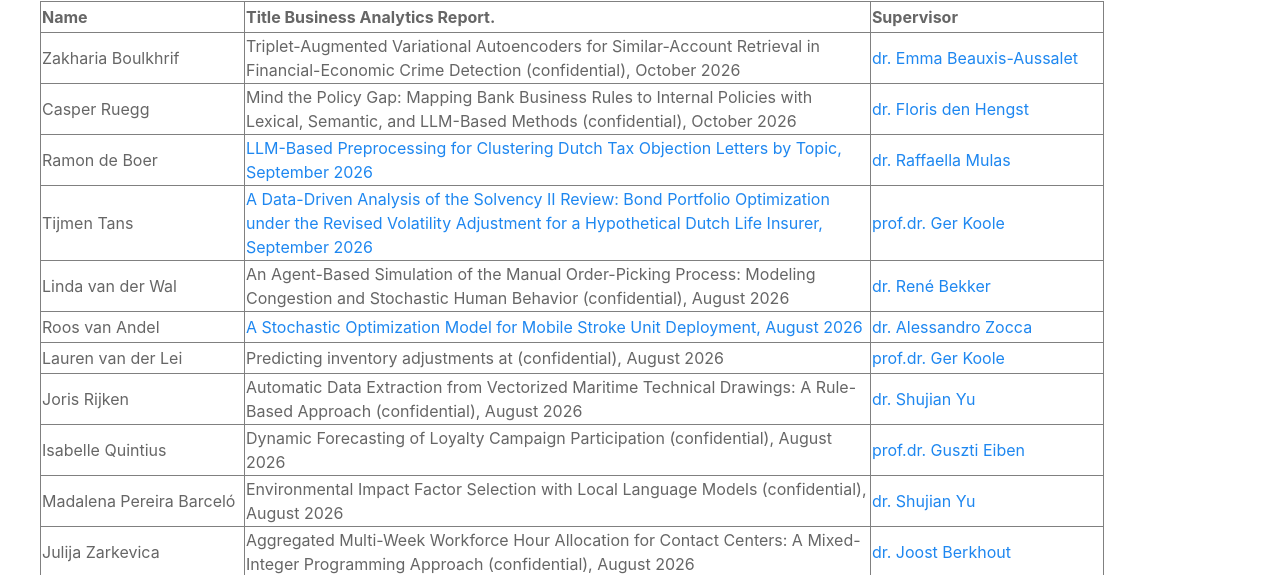
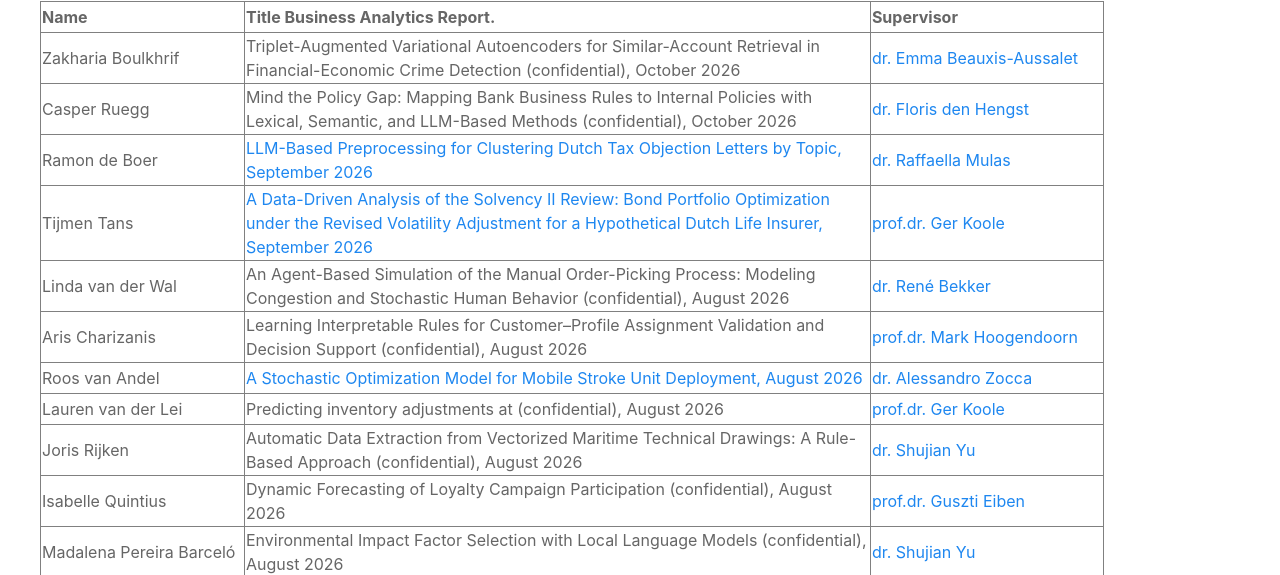
Before and after one commit to VU-Business-Analytics/internship-office, a plain HTML site: page reports_2017-present.html in a window 1280 px wide. Shown: the part 219-794 px from the top of the page. Drawn offline with Linux system fonts and the light colour scheme.

Commit message:
Update reports_2017-present.html

```diff
--- a/reports_2017-present.html
+++ b/reports_2017-present.html
@@ -90,6 +90,11 @@
                                 <td><a href="mailto:r.bekker@vu.nl">dr. René Bekker</a></td>
                             </tr>
                             <tr style="height: 31px;">
+                                <td>Aris Charizanis</td>
+                                <td>Learning Interpretable Rules for Customer–Profile Assignment Validation and Decision Support (confidential), August 2026</td>
+                                <td><a href="mailto:m.hoogendoorn@vu.nl">prof.dr. Mark Hoogendoorn</a></td>
+                            </tr>
+                        <tr style="height: 31px;">
                                 <td>Roos van Andel</td>
                                 <td><a href="reports/report-andel.pdf">A Stochastic Optimization Model for Mobile Stroke Unit Deployment, August 2026</a></td>
                                 <td><a href="mailto:a.zocca@vu.nl">dr. Alessandro Zocca</a></td>
```
